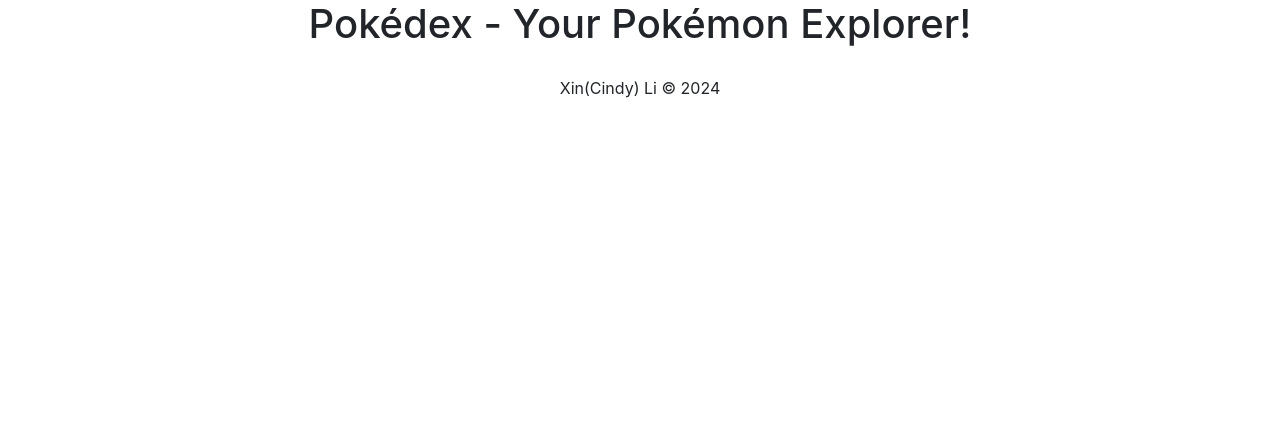
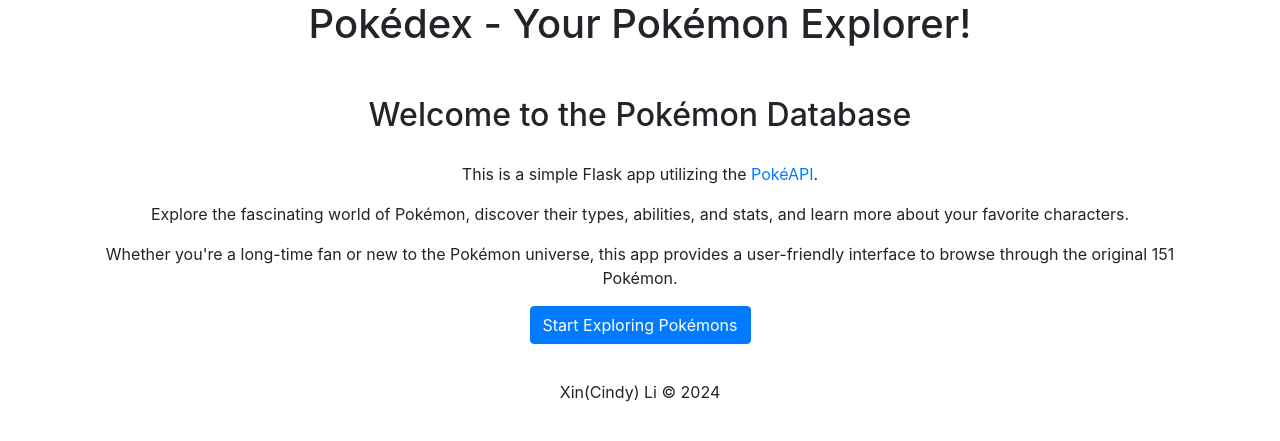
Before and after one commit to crystal941/pokedex, a Flask app: page / in a window 1280 px wide. Shown: the top 441 px of the page. Run offline with Flask 3, Linux system fonts and the light colour scheme; some libraries are stand-ins or nearby versions.

Commit message:
Add introduction of the app and a button to browse

```diff
--- a/templates/index.html
+++ b/templates/index.html
@@ -1 +1,17 @@
 {% extends 'layout.html' %}
+
+{% block content %}
+    <div class="container mt-5 text-center">
+        <h2>Welcome to the Pokémon Database</h2>
+        <div class="mb-3" style="padding-top: 20px">
+            <p>This is a simple Flask app utilizing the <a href="https://pokeapi.co">PokéAPI</a>.</p>
+            <p>Explore the fascinating world of Pokémon, discover their types, abilities, and stats, and learn more
+                about your favorite characters. </p>
+            <p>Whether you're a long-time fan or new to the Pokémon universe, this app
+                provides a user-friendly interface to browse through the original 151 Pokémon.</p>
+
+            <a href="{{ url_for('home_bp.browse_pokemons') }}" class="btn btn-primary">
+                Start Exploring Pokémons</a>
+        </div>
+    </div>
+{% endblock %}
```
